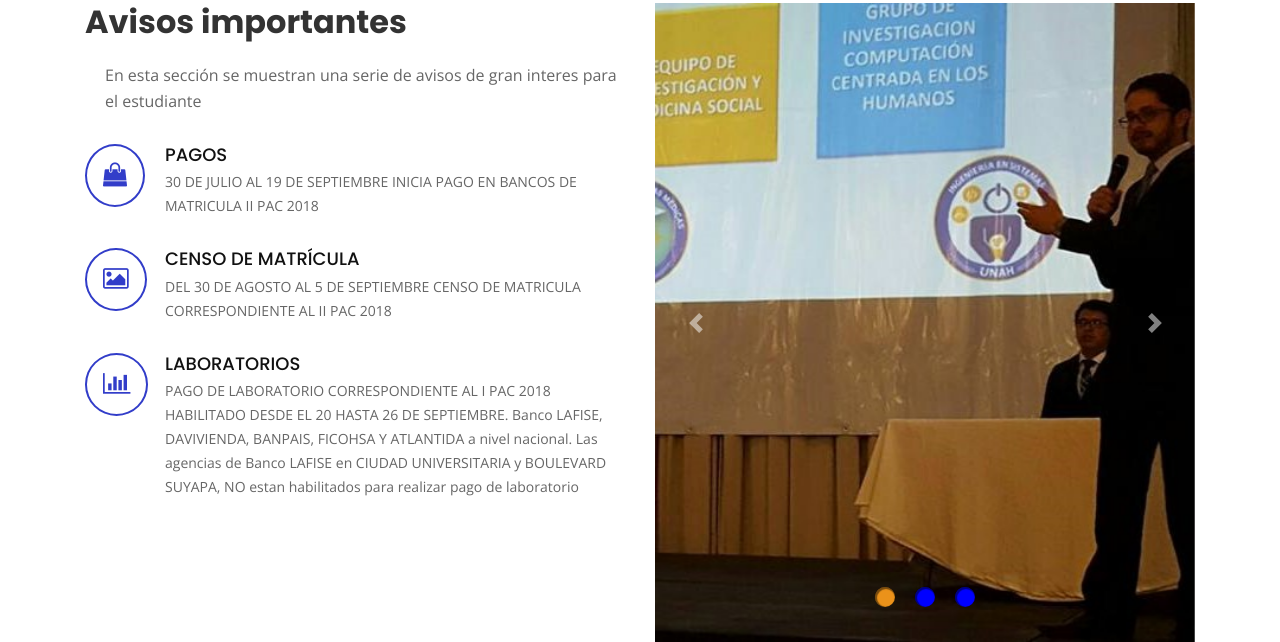
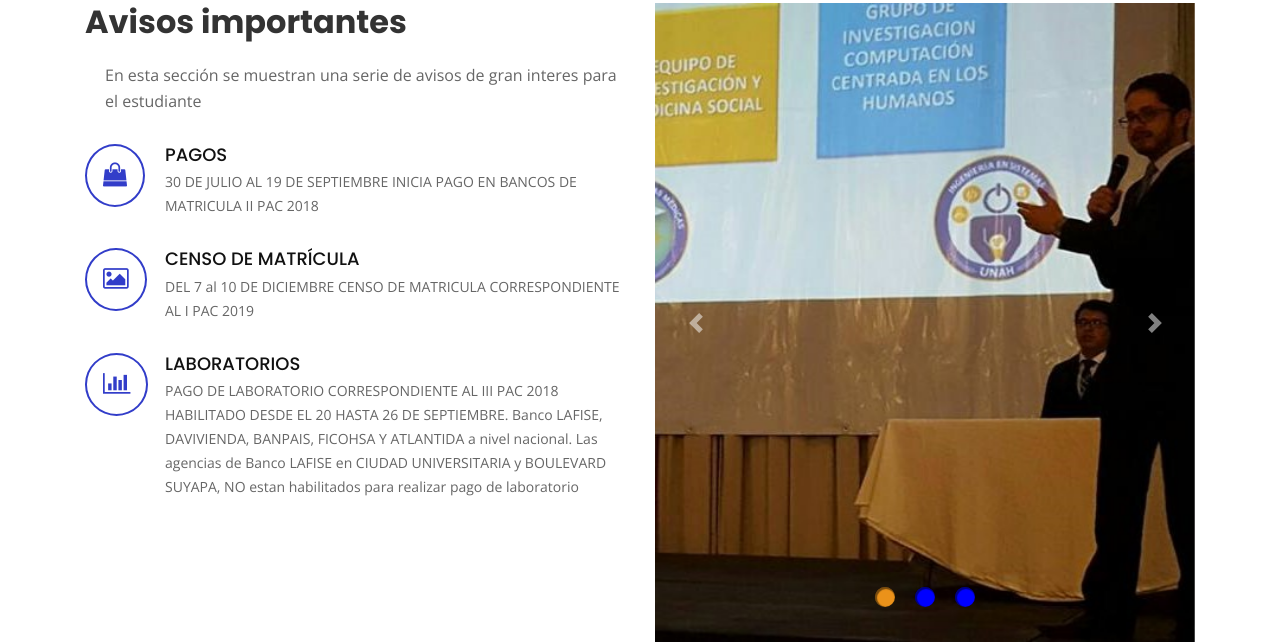
Before and after one commit to HeslerG9/IS-410-ProyectoGrupo-7, a PHP site: page /matri-landingpage/index.php in a window 1280 px wide. Shown: the part 1465-2107 px from the top of the page. Run offline with PHP 8.4, Linux system fonts and the light colour scheme; some libraries are stand-ins or nearby versions.

Commit message:
modificaciones landing page

```diff
--- a/matri-landingpage/index.php
+++ b/matri-landingpage/index.php
@@ -52,7 +52,7 @@
             <ul>
               <li><a href="loginestudiantes.html">Estudiante</a></li>
               <li><a href="logindocentes.html">Docente</a></li>
-              <li><a href="#">Empleado</a></li>
+              <li><a href="loginempleados.html">Empleado</a></li>
               <li><a href="loginadmin.html">Administrador</a></li>
             </ul>
           </li>
@@ -150,13 +150,13 @@
             <div class="icon-box wow fadeInUp" data-wow-delay="0.2s">
               <div class="icon"><i class="fa fa-photo"></i></div>
               <h4 class="title"><a href="">Censo de matrícula</a></h4>
-              <p class="description">DEL 30 DE AGOSTO AL 5 DE SEPTIEMBRE CENSO DE MATRICULA CORRESPONDIENTE AL II PAC 2018</p>
+              <p class="description">DEL 7 al 10 DE DICIEMBRE CENSO DE MATRICULA CORRESPONDIENTE AL I PAC 2019</p>
             </div>
 
             <div class="icon-box wow fadeInUp" data-wow-delay="0.4s">
               <div class="icon"><i class="fa fa-bar-chart"></i></div>
               <h4 class="title"><a href="">Laboratorios</a></h4>
-              <p class="description">PAGO DE LABORATORIO CORRESPONDIENTE AL I PAC 2018 HABILITADO DESDE EL 20 HASTA 26 DE SEPTIEMBRE. Banco LAFISE, DAVIVIENDA, BANPAIS, FICOHSA Y ATLANTIDA a nivel nacional. Las agencias de Banco LAFISE en CIUDAD UNIVERSITARIA y BOULEVARD SUYAPA, NO estan habilitados para realizar pago de laboratorio </p>
+              <p class="description">PAGO DE LABORATORIO CORRESPONDIENTE AL III PAC 2018 HABILITADO DESDE EL 20 HASTA 26 DE SEPTIEMBRE. Banco LAFISE, DAVIVIENDA, BANPAIS, FICOHSA Y ATLANTIDA a nivel nacional. Las agencias de Banco LAFISE en CIUDAD UNIVERSITARIA y BOULEVARD SUYAPA, NO estan habilitados para realizar pago de laboratorio </p>
             </div>
 
           </div>
@@ -171,7 +171,7 @@
                   <div class="carousel-inner">
                       <div class="carousel-item active" style="background-image: url(img/is.jpg);background-repeat: no-repeat;background-size: cover;  background-position: center center; height: 80vh;">
                       </div>
-                      <div class="carousel-item"  style="background-image: url(img/poo.jpg);background-repeat: no-repeat;background-size: cover;  background-position: center center; height: 80vh;">
+                      <div class="carousel-item"  style="background-image: url(img/registro-fondo.jpg);background-repeat: no-repeat;background-size: cover;  background-position: center center; height: 80vh;">
                       </div>
                       <div class="carousel-item"  style="background-image: url(img/alumnos.jpg);background-repeat: no-repeat;background-size: cover;  background-position: center center; height: 80vh;">
                       </div>
```
